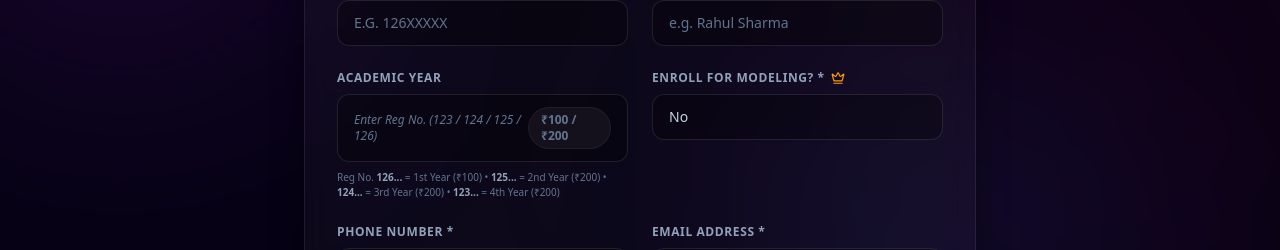
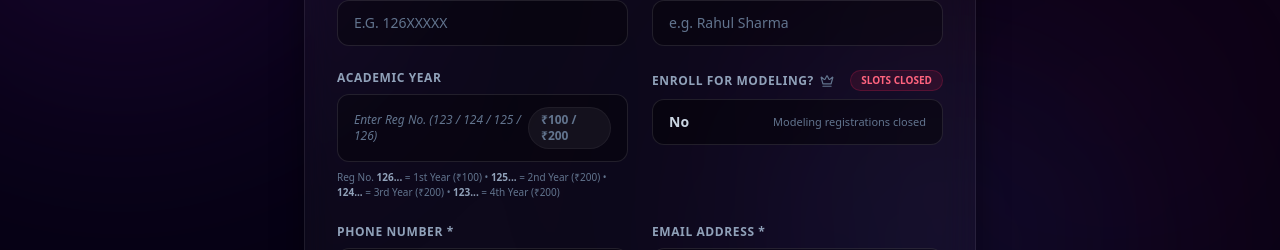
Before and after one commit to bhanupratapkaushik31-hub/algo-rhythm-freshers, a Next.js app: page /register in a window 1280 px wide. Shown: the part 319-569 px from the top of the page. Built offline with nearby package versions, Linux system fonts and the light colour scheme; no server answers.

Commit message:
feat: permanently close modeling registration and lock default to No

```diff
--- a/src/app/api/register/route.ts
+++ b/src/app/api/register/route.ts
@@ -62,22 +62,10 @@ export async function POST(request: NextRequest) {
     const detectedYear = EVENT_CONFIG.getYearFromRegNo(data.registration_number);
     const computedYear: string = detectedYear || '1st Year';
 
-    // 2. Server-side enforcement of modeling_talent logic
-    // ALWAYS force null if modeling is No, regardless of what client sends.
-    // If modeling is Yes but talent is blank/missing, reject.
-    const modeling_talent: string | null = data.modeling === 'Yes'
-      ? (data.modeling_talent?.trim() || null)
-      : null;
-
-    if (data.modeling === 'Yes' && !modeling_talent) {
-      return NextResponse.json({
-        success: false,
-        error: {
-          code: 'VALIDATION_ERROR',
-          message: 'Please tell us about your talent or what you would like to perform.'
-        }
-      }, { status: 400 });
-    }
+    // 2. Server-side enforcement of modeling option (CLOSED)
+    // Modeling registrations are strictly closed. Force 'No' and null for all users.
+    const enforcedModeling = 'No';
+    const modeling_talent: string | null = null;
 
     // 3. Check if registration is open
     const { data: statusSetting, error: settingsError } = await supabaseAdmin
@@ -138,7 +126,7 @@ export async function POST(request: NextRequest) {
         full_name: data.full_name,
         year: computedYear,
         school_name: data.school_name,
-        modeling: data.modeling,
+        modeling: enforcedModeling,
         phone: data.phone,
         email: data.email,
         photo_path: data.photo_path,
@@ -188,7 +176,7 @@ export async function POST(request: NextRequest) {
           full_name: data.full_name,
           year: computedYear,
           school_name: data.school_name,
-          modeling: data.modeling,
+          modeling: enforcedModeling,
           phone: data.phone,
           email: data.email,
           photo_path: data.photo_path,
@@ -269,7 +257,7 @@ export async function POST(request: NextRequest) {
       full_name: data.full_name,
       year: computedYear,
       school_name: data.school_name,
-      modeling: data.modeling,
+      modeling: enforcedModeling,
       modeling_talent: modeling_talent,
       phone: data.phone,
       email: data.email,
@@ -312,7 +300,7 @@ export async function POST(request: NextRequest) {
         full_name: data.full_name,
         year: computedYear,
         school_name: data.school_name,
-        modeling: data.modeling,
+        modeling: enforcedModeling,
         phone: data.phone,
         email: data.email,
         photo_path: data.photo_path,
--- a/src/app/register/page.tsx
+++ b/src/app/register/page.tsx
@@ -488,61 +488,23 @@ export default function Register() {
                   </p>
                 </div>
 
-                {/* 4. Modeling Enrollment */}
+                {/* 4. Modeling Enrollment (CLOSED) */}
                 <div className="space-y-2">
-                  <label className="text-xs uppercase tracking-wider font-bold text-slate-400 block flex items-center gap-1.5">
-                    Enroll for Modeling? *
-                    <Crown className="w-3.5 h-3.5 text-amber-500" />
-                  </label>
-                  <select
-                    className="w-full bg-black/30 border border-white/10 focus:border-purple-500 focus:ring-1 focus:ring-purple-500 rounded-xl px-4 py-3 text-sm text-slate-300 transition-colors outline-none cursor-pointer appearance-none"
-                    {...register('modeling', {
-                      onChange: (e) => {
-                        // When switching to No, clear the talent field so no stale data submits
-                        if (e.target.value === 'No') {
-                          setValue('modeling_talent', null, { shouldValidate: false });
-                        }
-                      }
-                    })}
-                  >
-                    <option value="No" className="bg-[#0f0a24] text-white">No</option>
-                    <option value="Yes" className="bg-[#0f0a24] text-white">Yes</option>
-                  </select>
-                  {errors.modeling && (
-                    <p className="text-[10px] text-red-400 font-semibold">{errors.modeling.message}</p>
-                  )}
+                  <div className="flex items-center justify-between">
+                    <label className="text-xs uppercase tracking-wider font-bold text-slate-400 flex items-center gap-1.5">
+                      Enroll for Modeling?
+                      <Crown className="w-3.5 h-3.5 text-slate-500" />
+                    </label>
+                    <span className="text-[10px] uppercase font-extrabold text-rose-400 bg-rose-500/10 border border-rose-500/20 px-2.5 py-0.5 rounded-full">
+                      Slots Closed
+                    </span>
+                  </div>
+                  <div className="w-full bg-black/40 border border-white/10 rounded-xl px-4 py-3 text-sm text-slate-400 flex items-center justify-between cursor-not-allowed select-none">
+                    <span className="font-semibold text-slate-300">No</span>
+                    <span className="text-[11px] text-slate-500 font-medium">Modeling registrations closed</span>
+                  </div>
+                  <input type="hidden" {...register('modeling')} value="No" />
                 </div>
-
-                {/* 4b. Conditional Modeling Talent Field — only visible when modeling = 'Yes' */}
-                <AnimatePresence>
-                  {modelingValue === 'Yes' && (
-                    <motion.div
-                      key="modeling-talent-field"
-                      initial={{ opacity: 0, height: 0, overflow: 'hidden' }}
-                      animate={{ opacity: 1, height: 'auto', overflow: 'visible' }}
-                      exit={{ opacity: 0, height: 0, overflow: 'hidden' }}
-                      transition={{ duration: 0.25, ease: 'easeInOut' }}
-                      className="space-y-2 md:col-span-2"
-                    >
-                      <label className="text-xs uppercase tracking-wider font-bold text-slate-400 block flex items-center gap-1.5">
-                        What is your talent / what would you like to perform? *
-                        <Sparkles className="w-3.5 h-3.5 text-pink-400" />
-                      </label>
-                      <p className="text-[10px] text-slate-500 leading-relaxed">
-                        Tell us what you are good at or what you would like to perform during the modeling segment.
-                      </p>
-                      <textarea
-                        rows={3}
-                        placeholder="Example: Ramp walk, dance, singing, acting, poetry, mimicry, instrument, etc."
-                        className="w-full bg-black/30 border border-white/10 focus:border-purple-500 focus:ring-1 focus:ring-purple-500 rounded-xl px-4 py-3 text-sm text-white placeholder-slate-500 transition-colors outline-none resize-none"
-                        {...register('modeling_talent')}
-                      />
-                      {errors.modeling_talent && (
-                        <p className="text-[10px] text-red-400 font-semibold">{errors.modeling_talent.message}</p>
-                      )}
-                    </motion.div>
-                  )}
-                </AnimatePresence>
 
                 {/* 5. Phone Number */}
                 <div className="space-y-2">
```
